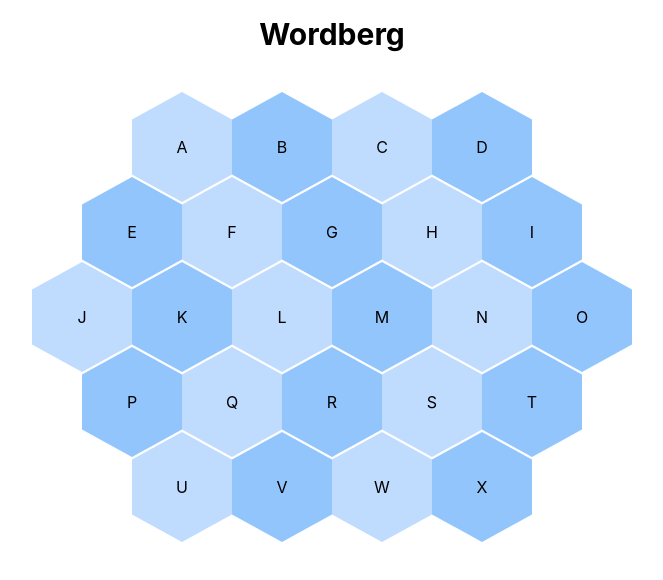
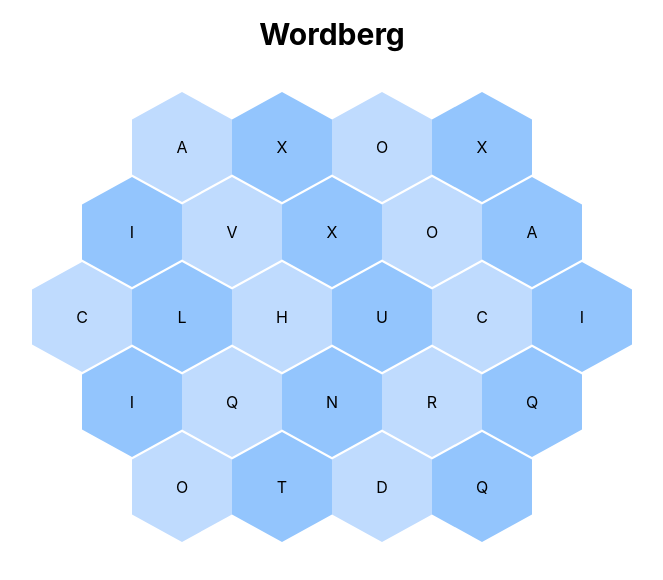
Before and after one commit to deannaliu/Wordberg, a React (Create React App) app in the folder frontend/: page / in a window 1280 px wide. Shown: the top 580 px of the page, without its empty margins (308-971 px from the left). Built offline with nearby package versions, Linux system fonts and the light colour scheme.

Commit message:
randomize letters on the board - introduce rare letters

```diff
--- a/frontend/src/contexts/GameContext.jsx
+++ b/frontend/src/contexts/GameContext.jsx
@@ -3,15 +3,56 @@ import React, { createContext, useState } from 'react';
 // Create the context
 export const GameContext = createContext();
 
+// Define letter sets
+const vowels = ['A', 'E', 'I', 'O', 'U'];
+const consonants = ['B', 'C', 'D', 'F', 'G', 'H', 'J', 'K', 'L', 'M', 'N', 'P', 'Q', 'R', 'S', 'T', 'V', 'W', 'X', 'Y', 'Z'];
+const rareLetters = ['Q', 'Z', 'X']; // Rare letters for bonus opportunities
+
+// Function to generate the board
+const generateBoard = () => {
+  const totalHexagons = 24; // Total number of hexagons on the board
+  const minVowels = Math.ceil(totalHexagons * 0.3); // At least 30% vowels
+  const vowelCount = Math.ceil(totalHexagons * 0.4); // 40% vowels
+  const consonantCount = totalHexagons - vowelCount; // 60% consonants
+
+  // Generate vowels
+  const selectedVowels = Array.from({ length: vowelCount }, () =>
+    vowels[Math.floor(Math.random() * vowels.length)]
+  );
+
+  // Generate consonants
+  const selectedConsonants = Array.from({ length: consonantCount }, () =>
+    consonants[Math.floor(Math.random() * consonants.length)]
+  );
+
+  // Combine vowels and consonants
+  let board = [...selectedVowels, ...selectedConsonants];
+
+  // Ensure at least 30% vowels
+  while (board.filter(letter => vowels.includes(letter)).length < minVowels) {
+    // Replace a consonant with a vowel
+    const consonantIndex = board.findIndex(letter => consonants.includes(letter));
+    if (consonantIndex !== -1) {
+      board[consonantIndex] = vowels[Math.floor(Math.random() * vowels.length)];
+    }
+  }
+
+  // Add rare letters (limit to 1-2 rare letters per board)
+  const rareLetterCount = Math.floor(Math.random() * 2) + 1;
+  for (let i = 0; i < rareLetterCount; i++) {
+    const randomIndex = Math.floor(Math.random() * totalHexagons);
+    board[randomIndex] = rareLetters[Math.floor(Math.random() * rareLetters.length)];
+  }
+
+  // Shuffle the board to randomize letter positions
+  board = board.sort(() => Math.random() - 0.5);
+
+  return board;
+};
+
 // Create the provider component
 export const GameProvider = ({ children }) => {
-  const [board, setBoard] = useState([
-    'A', 'B', 'C', 'D', // Top row
-    'E', 'F', 'G', 'H', 'I', // Second row
-    'J', 'K', 'L', 'M', 'N', 'O', // Middle row
-    'P', 'Q', 'R', 'S', 'T', // Fourth row
-    'U', 'V', 'W', 'X', // Bottom row
-  ]);
+  const [board, setBoard] = useState(generateBoard()); // Initialize the board
 
   const handleHexagonClick = (index) => {
     console.log(`Hexagon ${index} clicked`);
```
